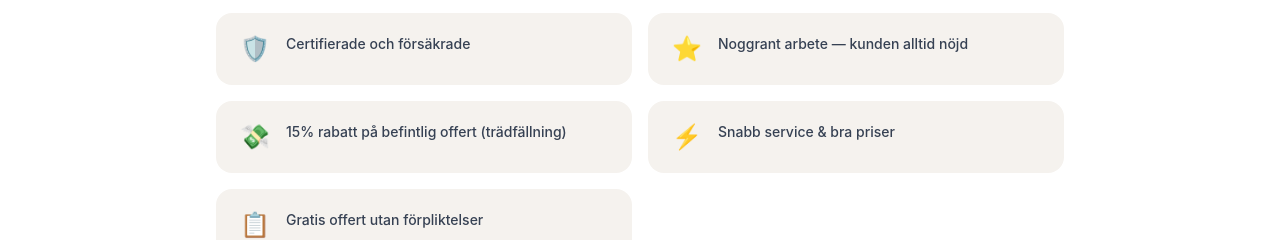
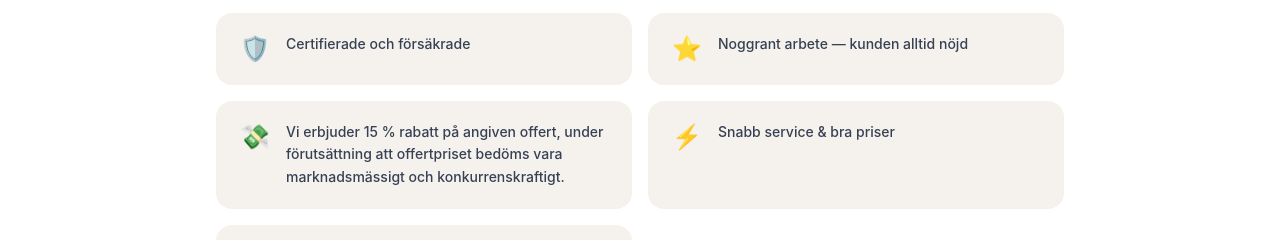
Before and after one commit to MarioBian/08.Tfk, a React (Vite) app: page / in a window 1280 px wide. Shown: the part 1480-1720 px from the top of the page. Built offline with nearby package versions, Linux system fonts and the light colour scheme.

Commit message:
changed the offert tag

```diff
--- a/src/components/Home.jsx
+++ b/src/components/Home.jsx
@@ -29,7 +29,7 @@ const reasons = [
   { icon: "⭐", text: "Noggrant arbete — kunden alltid nöjd" },
   {
     icon: "💸",
-    text: "15% rabatt på befintlig offert (trädfällning)",
+    text: "Vi erbjuder 15 % rabatt på angiven offert, under förutsättning att offertpriset bedöms vara marknadsmässigt och konkurrenskraftigt.",
   },
   { icon: "⚡", text: "Snabb service & bra priser" },
   { icon: "📋", text: "Gratis offert utan förpliktelser" },
```
